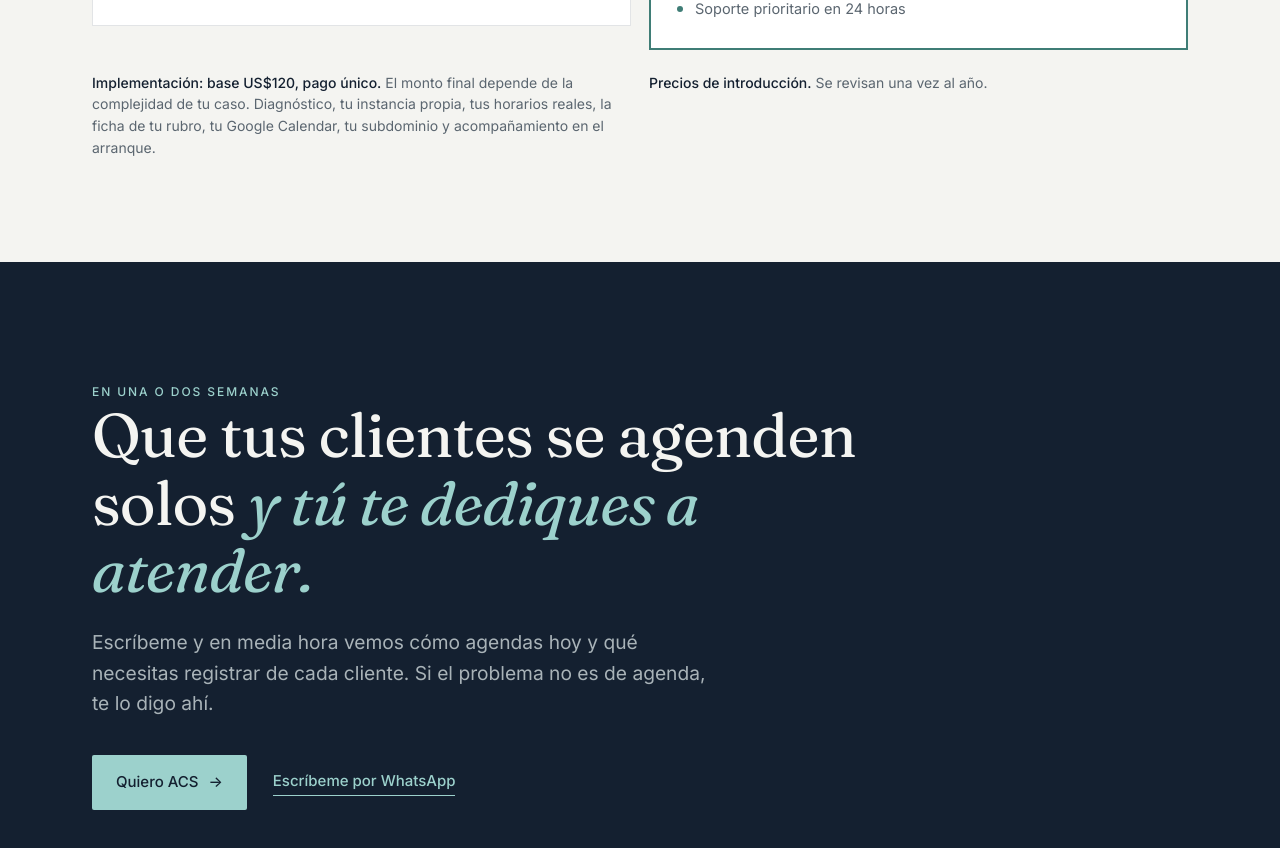
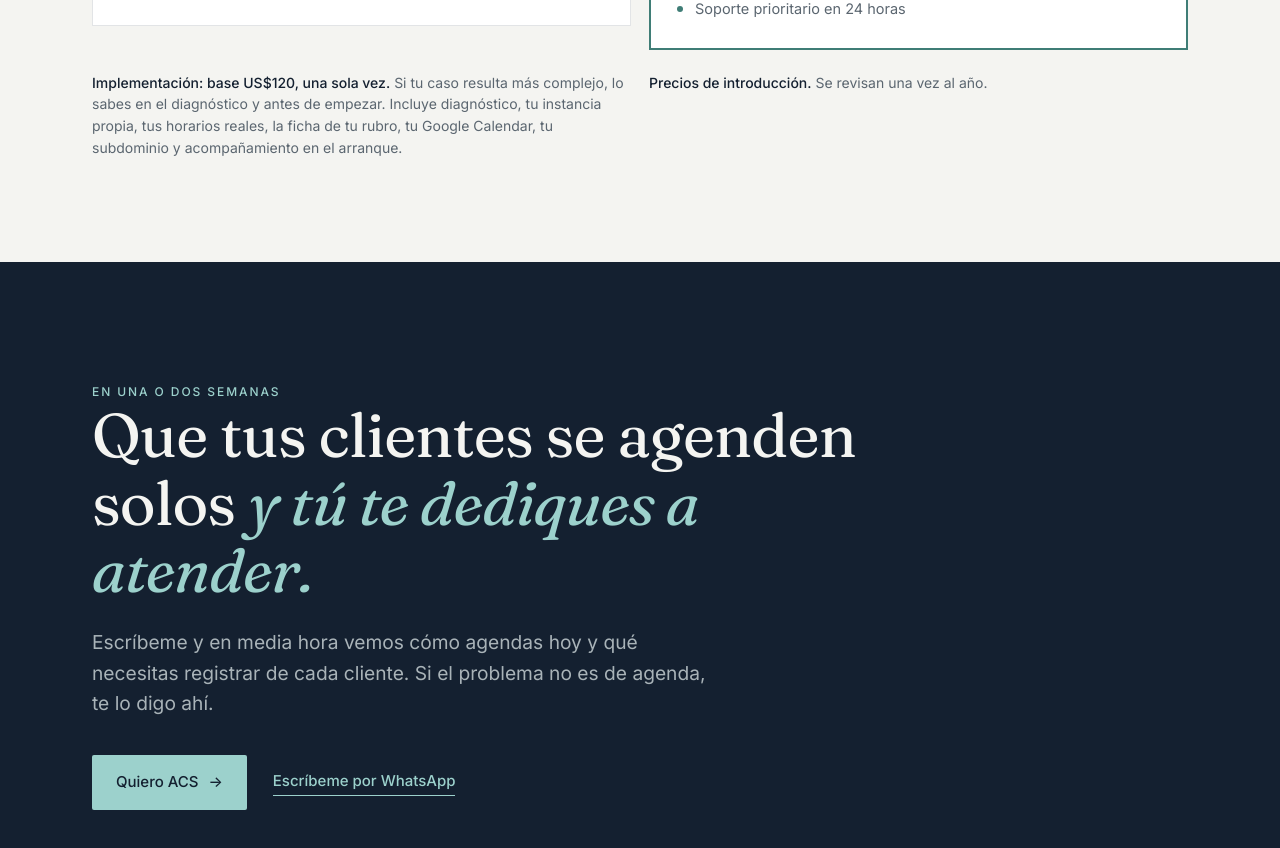
Before and after one commit to abalarezoc/darwinoptima-website, a plain HTML site: page acs.html in a window 1280 px wide. Shown: the part 7300-8148 px from the top of the page. Drawn offline with Linux system fonts and the light colour scheme.

Commit message:
ACS: quita la contradiccion entre "pago unico" y "depende de la complejidad"
"Unico" se leia como monto cerrado y chocaba con la frase siguiente.
Ahora "una sola vez" habla solo de frecuencia, y la variacion se formula
como compromiso: si el caso es mas complejo, el cliente lo sabe en el
diagnostico y antes de empezar.

Co-Authored-By: Claude Opus 5 <noreply@anthropic.com>
Claude-Session: https://claude.ai/code/session_01P3BSrSFhMoyRC7M9h7bfmG

```diff
--- a/acs.html
+++ b/acs.html
@@ -246,7 +246,7 @@ footer a{color:inherit}footer .tel a{white-space:nowrap}
    </ul></div>
  </div>
  <div class="planfoot">
-  <p><b>Implementación: base US$120, pago único.</b> El monto final depende de la complejidad de tu caso. Diagnóstico, tu instancia propia, tus horarios reales, la ficha de tu rubro, tu Google Calendar, tu subdominio y acompañamiento en el arranque.</p>
+  <p><b>Implementación: base US$120, una sola vez.</b> Si tu caso resulta más complejo, lo sabes en el diagnóstico y antes de empezar. Incluye diagnóstico, tu instancia propia, tus horarios reales, la ficha de tu rubro, tu Google Calendar, tu subdominio y acompañamiento en el arranque.</p>
   <p><b>Precios de introducción.</b> Se revisan una vez al año.</p>
  </div>
 </div></section>
```
